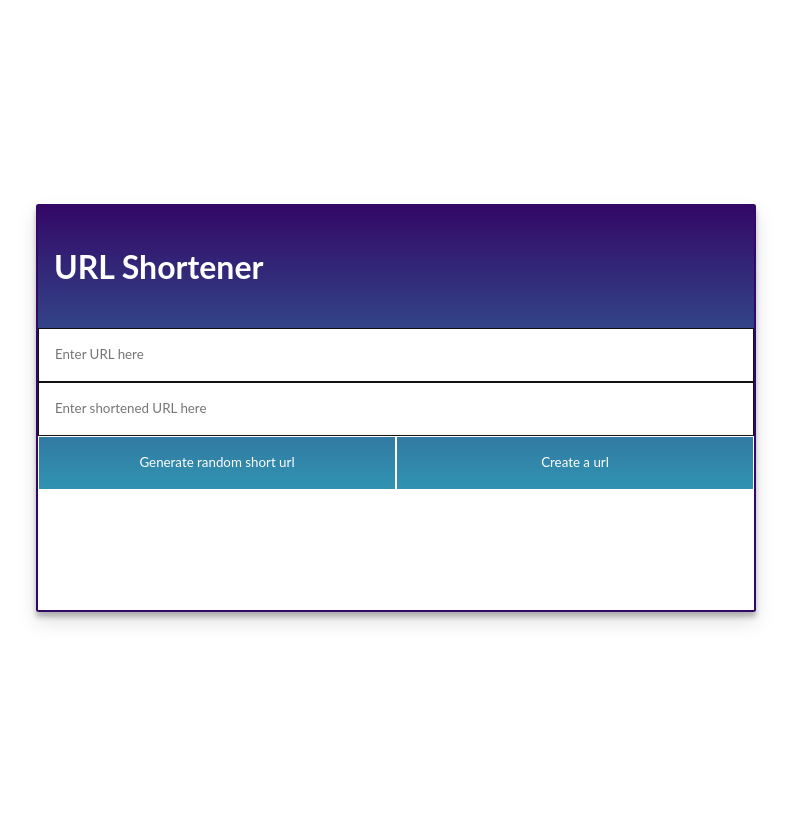
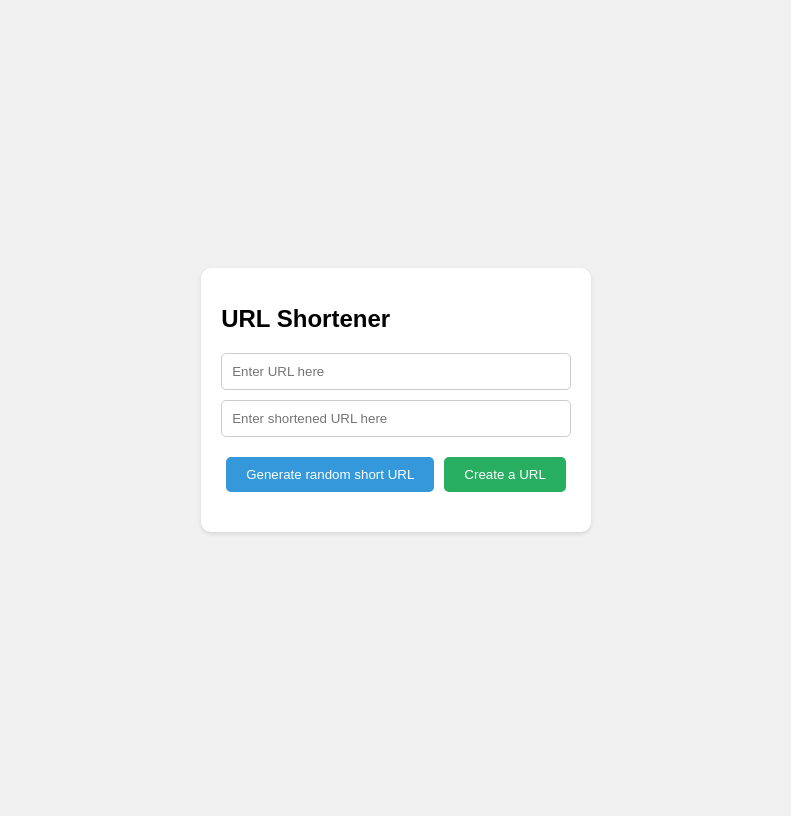
Before and after one commit to teamlamsta/internship-task-django, a Django app: page /urlshortener/ in a window 1280 px wide. Shown: the whole page, without its empty margins (244-1035 px from the left). After the commit the page ends 534 px from the top, so only its background shows below. Run offline with Django 4.2, Linux system fonts and the light colour scheme; some libraries are stand-ins or nearby versions.

Commit message:
styling changes

```diff
--- a/static/css/urlshortener.css
+++ b/static/css/urlshortener.css
@@ -1,71 +1,63 @@
-*,
-*::before,
-*::after {
-  box-sizing: border-box;
+body {
+  font-family: Arial, sans-serif;
+  background-color: #f0f0f0;
+  margin: 0;
+  padding: 0;
+  display: flex;
+  justify-content: center;
+  align-items: center;
+  height: 100vh;
 }
 
-body,
-section {
-  display: flex;
-  align-items: center;
-  justify-content: center;
-  padding: 1rem;
-}
-
-body {
-  min-height: 100vh;
-  font-family: "Lato", sans-serif;
-  line-height: 1.5;
-  color: #111;
-}
-
-main {
-  max-width: 720px;
-  width: 100%;
-  border: 2.5px solid #330867;
-  border-radius: 2.5px;
-  box-shadow: 0 10px 20px rgba(17, 17, 17, 0.125),
-    0 5px 5px rgba(17, 17, 17, 0.25);
-  background-image: linear-gradient(to top, #30cfd0 0%, #330867 100%);
+.container {
+  max-width: 600px;
+  background-color: #fff;
+  padding: 20px;
+  border-radius: 10px;
+  box-shadow: 0 2px 4px rgba(0, 0, 0, 0.1);
 }
 
 h1 {
-  padding: 1rem;
-  color: white;
+  font-size: 24px;
+  margin-bottom: 20px;
 }
 
-input,
-button {
-  font-family: inherit;
-  line-height: inherit;
-  color: inherit;
-  border: 0;
-  padding: 1rem;
+form {
+  display: flex;
+  flex-direction: column;
 }
 
-input {
-  box-sizing: border-box;
-  width: 100%;
-  border: 1px solid;
+input[type="text"] {
+  padding: 10px;
+  margin-bottom: 10px;
+  border: 1px solid #ccc;
+  border-radius: 5px;
 }
 
 .buttons {
   display: flex;
+  justify-content: space-between;
+  margin-top: 10px;
 }
 
 button {
+  padding: 10px 20px;
+  border: none;
+  border-radius: 5px;
+  color: #fff;
   cursor: pointer;
-  flex: 1;
-  background-color: transparent;
-  color: white;
-  border: 1px solid;
-  &:hover {
-    background-color: rgba(255, 255, 255, 0.5);
-  }
+  margin: 0 5px;
+}
+
+#random {
+  background-color: #3498db;
+}
+
+#shorten {
+  background-color: #27ae60;
 }
 
 section {
-  min-height: 120px;
   text-align: center;
-  background-color: white;
+  margin-top: 20px;
 }
--- a/templates/urlshortner/index.html
+++ b/templates/urlshortner/index.html
@@ -21,7 +21,7 @@
     />
   </head>
   <body>
-    <main>
+    <div class="container">
       <h1>URL Shortener</h1>
       <form id="post-form">
         {% csrf_token %}
@@ -33,12 +33,14 @@
           placeholder="Enter shortened URL here"
         />
         <div class="buttons">
-          <button type="button" id="random">Generate random short url</button>
-          <button type="submit" id="shorten">Create a url</button>
+          <button type="button" id="random">Generate random short URL</button>
+          <button type="submit" id="shorten">Create a URL</button>
         </div>
       </form>
 
-      <section id="section"><h2></h2></section>
-    </main>
+      <section id="section">
+        <h2></h2>
+      </section>
+    </div>
   </body>
 </html>
```
